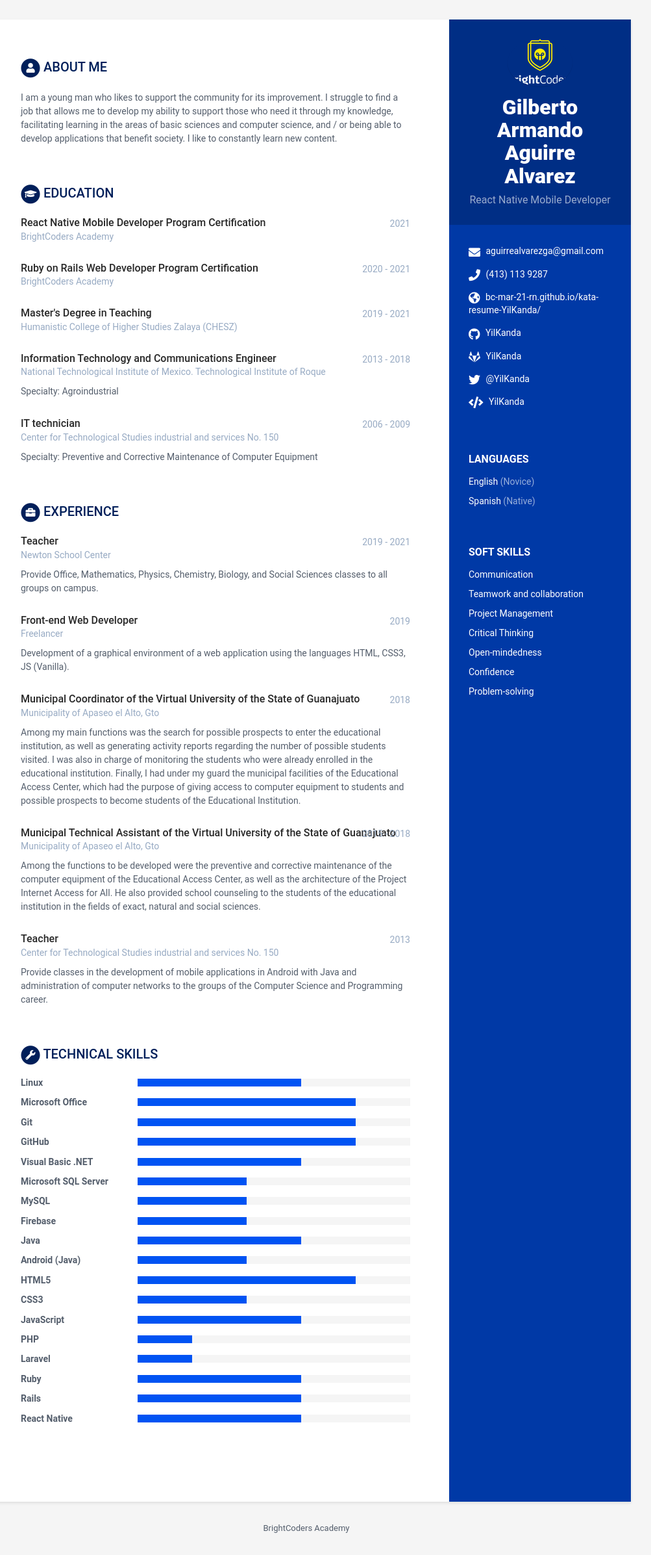
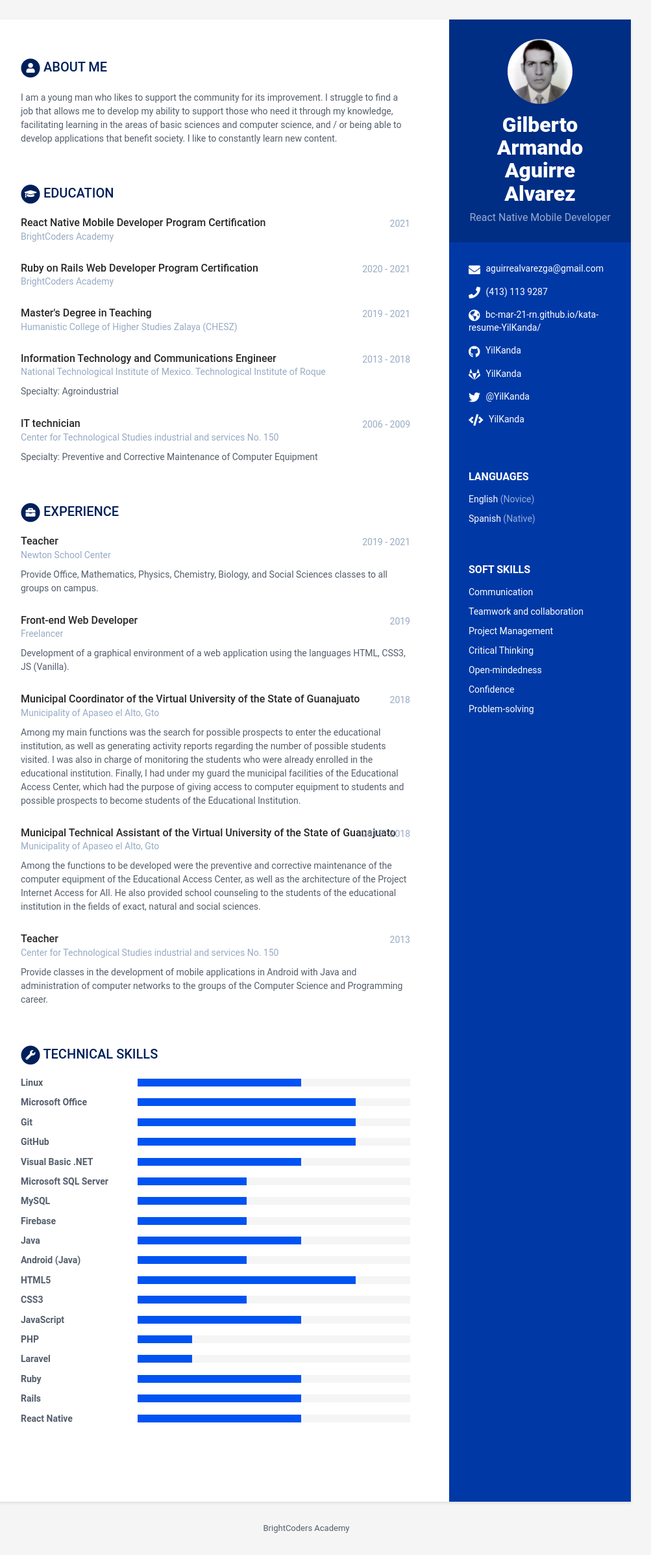
Before and after one commit to BC-MAR-21-RN/kata-resume-YilKanda, a Jekyll site: the page built from index.html, in a window 1280 px wide. Shown: the whole page at 65% size, without its empty margins (168-1171 px from the left). Built offline with Jekyll 4.4.1, drawn with Linux system fonts in a browser that asks for light colours.

Commit message:
Update data.yml

```diff
--- a/_data/data.yml
+++ b/_data/data.yml
@@ -9,7 +9,7 @@ sidebar:
   # Profile information
   name: Gilberto Armando Aguirre Alvarez # Nombre completo
   tagline: React Native Mobile Developer # React Native Mobile Developer ó Ruby on Rails Web Developer Según sea el caso
-  avatar: escudo.png # Colocar una imagen con tu foto de 100x100 pixels dentro de /assets/images
+  avatar: profile.png # Colocar una imagen con tu foto de 100x100 pixels dentro de /assets/images
 
   # Actualiza tus datos de contacto
   email: aguirrealvarezga@gmail.com
```
